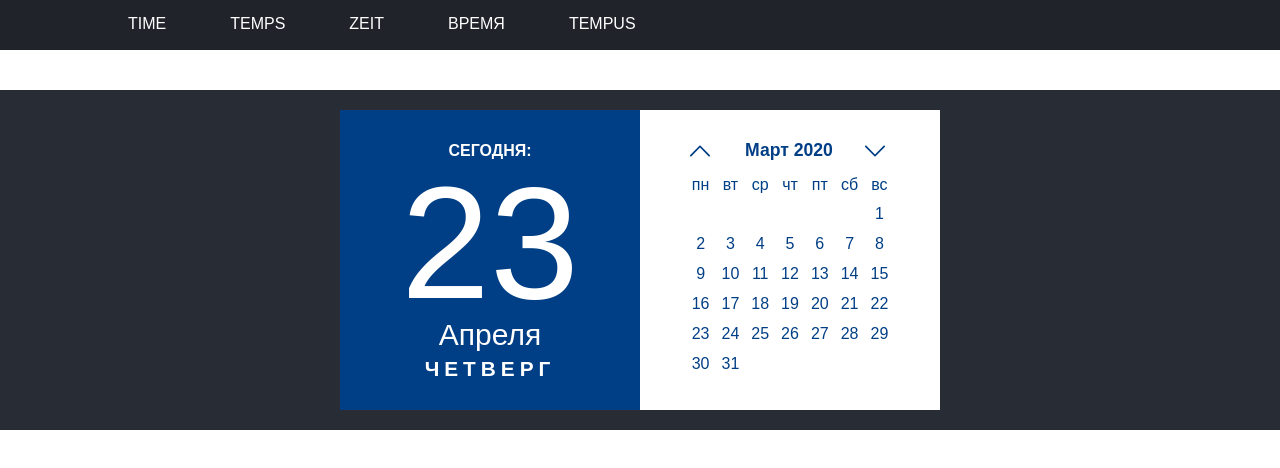
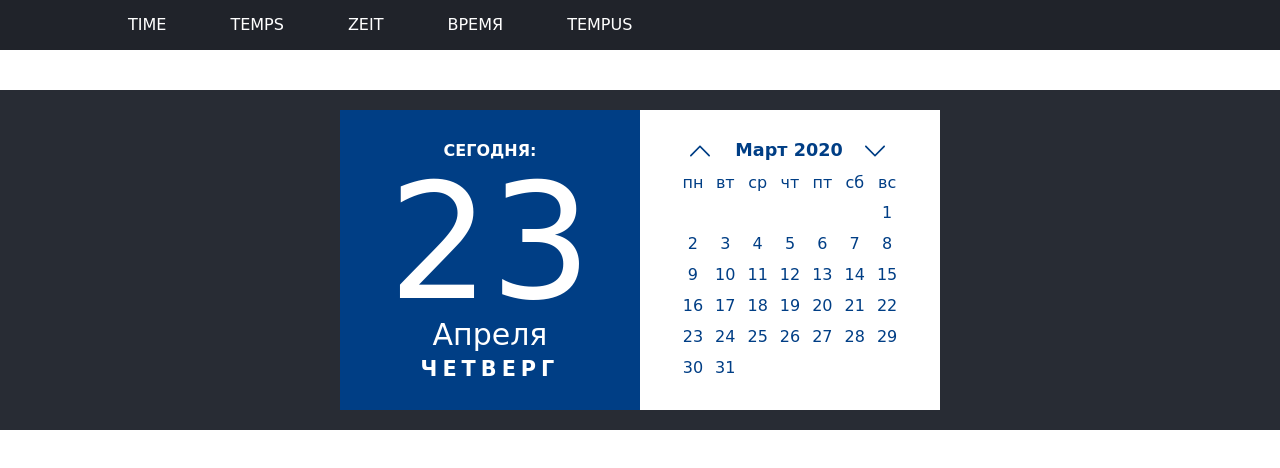
Before and after one commit to PavPavv/Calendar, a plain HTML site: page index.html in a window 1280 px wide. Both pictures are taken after a click on the link 700 px from the left and 151 px from the top of the page. Drawn offline with Linux system fonts and the light colour scheme; a web font is replaced by a local one.

Commit message:
add: datePicker function plus new font to the whole page

```diff
--- a/index.html
+++ b/index.html
@@ -5,6 +5,7 @@
   <meta name="viewport" content="width=device-width, initial-scale=1.0">
   <meta http-equiv="X-UA-Compatible" content="ie=edge">
   <title>My Calendar</title>
+  <link href="https://fonts.googleapis.com/css2?family=Bellota+Text:wght@700&family=Comfortaa:wght@500&display=swap" rel="stylesheet">
   <link rel="stylesheet" href="styles.css">
 </head>
 <body>
@@ -64,10 +65,6 @@
       </div>
     </div>
   </section>
-  <section class="section-2">
-    <div class="overlay"></div>
-    <!-- <iframe width="100%" height="315" src="https://www.youtube.com/embed/VHMyYmjWhzA?mute=1&autoplay=1&loop=1&controls=0&showinfo=0&playlist=VHMyYmjWhzA" frameborder="0"  allowfullscreen=""></iframe> -->
-  </section>
 
   <script src="scripts.js"></script>
 </body>
--- a/scripts.js
+++ b/scripts.js
@@ -7,6 +7,7 @@ const calendar = document.querySelector('#calendar');
 const section2 = document.querySelector('.section-2');
 const table = document.querySelector('table');
 const tbody = document.querySelector('tbody');
+const todayTitle = document.querySelector('.calendar-today-title');
 const todayNum = document.querySelector('.calendar-today-num');
 const todayMonth = document.querySelector('.calendar-today-month');
 const todayDayWeek = document.querySelector('.calendar-today-day');
@@ -14,9 +15,13 @@ const prevBtn = document.querySelector('.prev');
 const nextBtn = document.querySelector('.next');
 
 
+
 // Объект даты и его глобальные значения (день месяца, месяц, год)
 
 let date = new Date();
+let globalYear = date.getFullYear();
+let globalMonth = date.getMonth();
+let globalDayWeek = date.getDay();
 let day = date.getDate();
 let month = date.getMonth();
 let year = date.getFullYear();
@@ -34,26 +39,26 @@ let months = [
   'Ноябрь',
   'Декабрь'
 ];
+let days = [
+  'Понедельник',
+  'Вторник',
+  'Среда',
+  'Четверг',
+  'Пятница',
+  'Суббота',
+  'Воскресенье'
+];
 let titleCalendarDate = document.querySelector('.month');
+let currentMonthDay = date.getDate();
 
 
 table.cellSpacing = '0';
 
-
+// ! Самый низкий уровень абстракции
 // Текущий день по умолчанию в левом поле
 
 function getToday() {
-
   let dayWeek = date.getDay() - 1;
-  let days = [
-    'Понедельник',
-    'Вторник',
-    'Среда',
-    'Четверг',
-    'Пятница',
-    'Суббота',
-    'Воскресенье'
-  ];
   let months = [
     'Января',
     'Февраля',
@@ -73,7 +78,31 @@ function getToday() {
   todayMonth.innerHTML = months[month];
   todayDayWeek.innerHTML = days[dayWeek];
 }
-getToday();
+
+
+//  Очищаем таблицу от знчений по умолчанию
+
+function clearTable(elem) {
+  for(let i = 0; i < elem.length; i++) {  //  Очищаем таблицу
+    elem[i].innerHTML = '';
+
+    if (elem[i].classList.contains('currentDay')) { //  Убираем выделение текущего дня
+      elem[i].classList.remove('currentDay');
+    }
+  }
+}
+
+
+//  Выделяем текущий день
+
+function alwaysTodayOn(firstMonthDay) {
+  let tds = document.querySelectorAll('td');
+  for(let i = firstMonthDay; i < tds.length; i++) { // Выделяем сегордняшний день
+    if (tds[i - 1] === tds[currentMonthDay]) {
+      tds[i].classList.add('currentDay');
+    }
+  }
+}
 
 
 //  Создаем 6 tr (шесть недель в нашем календаре)
@@ -106,29 +135,20 @@ function createDays(firstDay, days) {
   }
 }
 
-
+// !! Средний уровень абстракции
 // По умолчанию заполняем календарь днями текущего месяца
 
 function fillCalendar() {
   let month = date.getMonth() + 1;
   let monthDays = new Date(year, month, 0).getDate();
-  let currentMonthDay = date.getDate();
+
   let currentFirstDay = new Date(year, month - 1, 1).getDay();
 
   titleCalendarDate.innerHTML = months[month - 1] + ' ' + year;
 
-  //  Вызываем вспомогательную функцию для создания tr и td в них
-  createDays(currentFirstDay - 1, monthDays);
-
-  let tds = document.querySelectorAll('td');
-  for(let i = currentFirstDay; i < tds.length; i++) { // Выделяем сегордняшний день
-      if (tds[i - 1] === tds[currentMonthDay]) {
-        tds[i].classList.add('currentDay');
-      }
-  }
+  createDays(currentFirstDay - 1, monthDays); //  Вызываем вспомогательную функцию для создания tr и td в них
+  alwaysTodayOn(currentFirstDay); //  Функция для выделения текущего дня
 }
-
-fillCalendar();
 
 
 // Анимация подгрузки элементов страницы
@@ -147,11 +167,10 @@ document.addEventListener('DOMContentLoaded', function() {
   setTimeout(() => {
     //calendar.style.opacity = '1';
     calendar.style.marginLeft = '0';
-  }, 2000)
-
-  setTimeout(() => {
-    section2.style.opacity = '1';
-  }, 7000)
+    fillCalendar();
+    getToday();
+    datePicker(globalMonth);
+  }, 1800)
 });
 
 
@@ -169,15 +188,7 @@ prevBtn.addEventListener('click', () => {
     prevFirstDay--;
   }
 
-  //  Очищаем таблицу
-  for(let i = 0; i < tds.length; i++) {
-    tds[i].innerHTML = '';
-
-    //  Убираем выделение текущего дня
-    if (tds[i].classList.contains('currentDay')) {
-      tds[i].classList.remove('currentDay');
-    }
-  }
+  clearTable(tds);
 
   let dayCounter = 1;
   let actualMonthDays = prevMonthDays + (prevFirstDay - 1);
@@ -198,6 +209,10 @@ prevBtn.addEventListener('click', () => {
   }
 
   titleCalendarDate.innerHTML = months[month] + ' ' + year;
+
+  if (year === globalYear && month === globalMonth) { // Всегда выделяем текущий день после работы стрелок
+    alwaysTodayOn(prevFirstDay);
+  }
 });
 
 
@@ -215,15 +230,7 @@ nextBtn.addEventListener('click', () => {
     nextFirstDay--;
   }
 
-  //  Очищаем таблицу
-  for(let i = 0; i < tds.length; i++) {
-    tds[i].innerHTML = '';
-
-    //  Убираем выделение текущего дня
-    if (tds[i].classList.contains('currentDay')) {
-      tds[i].classList.remove('currentDay');
-    }
-  }
+  clearTable(tds);
 
   if (month === 11) {
     month = 0;
@@ -233,13 +240,6 @@ nextBtn.addEventListener('click', () => {
   }
 
   titleCalendarDate.innerHTML = months[month] + ' ' + year;
-
-  // console.log('_____________________________________________________________');
-  // console.log('nextFirstDay ' + nextFirstDay);
-  // console.log('nextMonthDays ' + nextMonthDays);
-  // console.log('next month ' + month);
-  // console.log('next month name ' + months[month]);
-  // console.log('------------------------------------------------------------');
 
   let dayCounter = 1;
   let actualMonthDays = nextMonthDays + (nextFirstDay - 1);
@@ -252,4 +252,53 @@ nextBtn.addEventListener('click', () => {
       }
   }
 
+  if (year === globalYear && month === globalMonth) { // Всегда выделяем текущий день после работы стрелок
+    alwaysTodayOn(nextFirstDay);
+  }
+
 });
+
+
+
+
+
+
+
+
+function datePicker(month) {
+  let months = [
+    'Января',
+    'Февраля',
+    'Марта',
+    'Апреля',
+    'Мая',
+    'Июня',
+    'Июля',
+    'Августа',
+    'Сентября',
+    'Октября',
+    'Ноября',
+    'Декабря'
+  ];
+  let tds = document.querySelectorAll('td');
+
+  for (let i = 0; i < tds.length; i++) {
+    tds[i].addEventListener('click', function(event) {
+      let target = event.target;
+      target.classList.add('picked');
+
+      let neededTr = target.parentNode;
+      let trList = neededTr.childNodes;
+      for (let j = 0; j < trList.length; j++) {
+        if (trList[j].classList.contains('picked')) {
+          todayDayWeek.innerHTML = days[j];
+          console.log(j);
+          console.log(days[j]);
+        }
+      }
+      todayTitle.innerHTML = 'Вы выбрали:';
+      todayNum.innerHTML = target.innerHTML;
+      todayMonth.innerHTML = months[month];
+    });
+  }
+}
--- a/styles.css
+++ b/styles.css
@@ -8,7 +8,7 @@ html{
 body{
   margin: 0;
   padding: 0;
-  font-family: 'Arial',sans-serif;
+  font-family: 'Bellota Text', cursive;
   font-size: 16px;
   color: #ffffff;
   outline: none;
```
